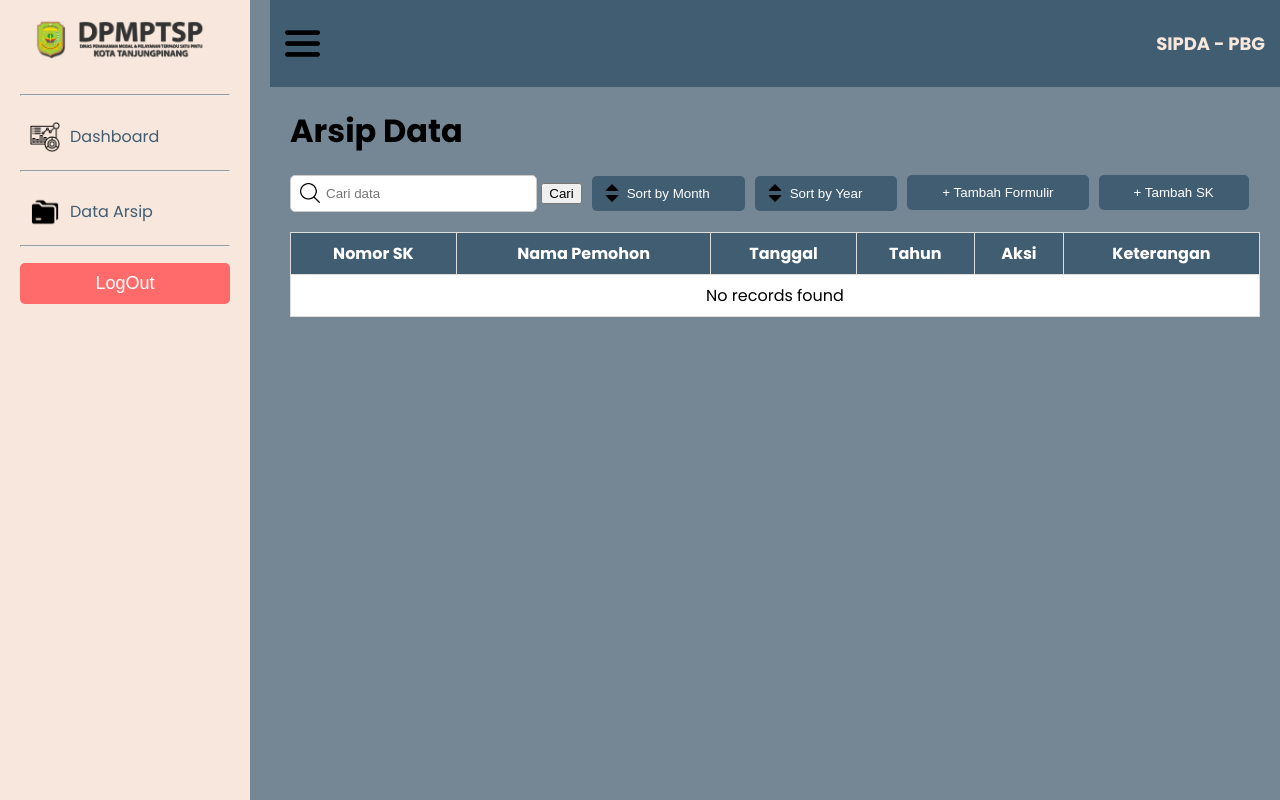
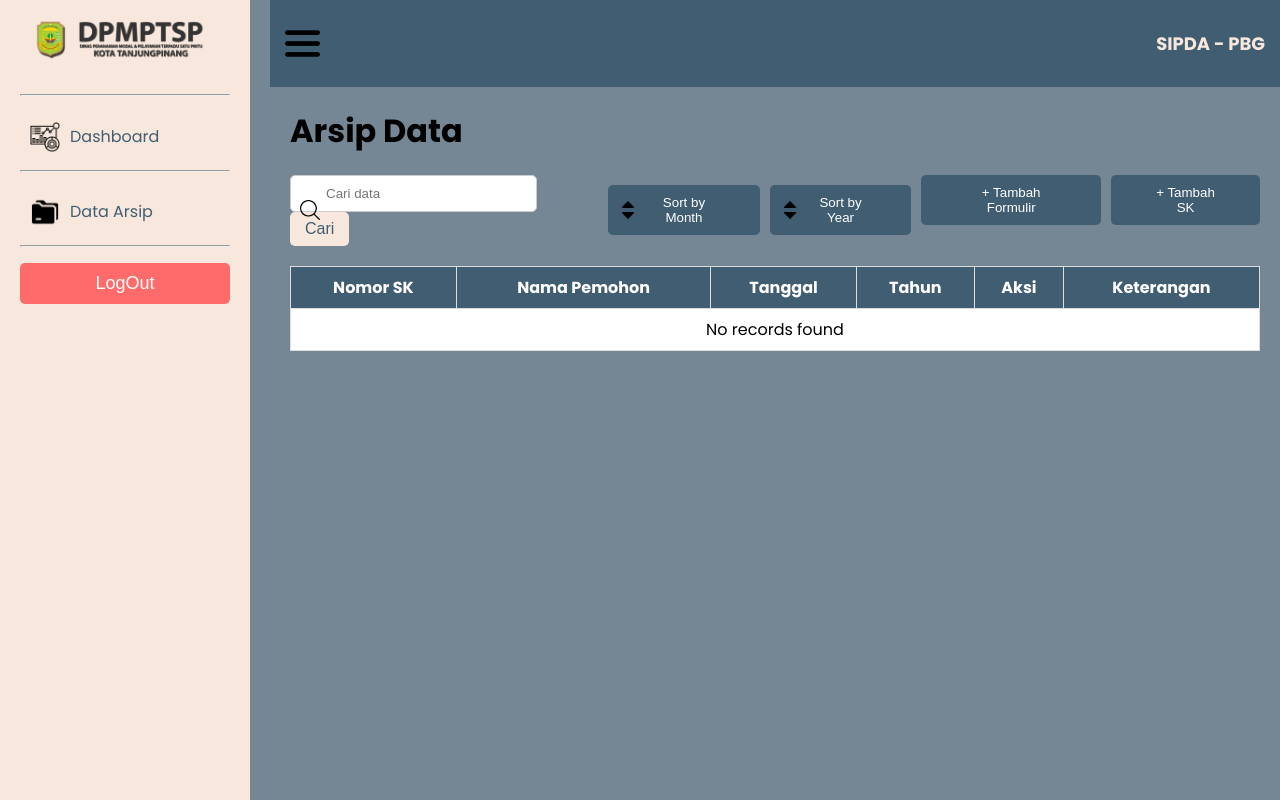
Before and after one commit to Muhammad-Rizki-Fachriza-Bailey/SIPDA-PBG-main, a PHP site: page /index_data_arsip.php in a window 1280 px wide. Run offline with PHP 8.4, Linux system fonts and the light colour scheme; data that the repository does not hold is empty.

Commit message:
Mengganti style pada tombol cari

```diff
--- a/css/style_data_arsip.css
+++ b/css/style_data_arsip.css
@@ -1,11 +1,11 @@
 :root {
-    --primary: #405D72;
+  --primary: #405d72;
   --bg: #758694;
-    --sidecolor: #F7E7DC;
+  --sidecolor: #f7e7dc;
 }
 
 body {
-    font-family: 'Poppins', sans-serif;
+  font-family: "Poppins", sans-serif;
   margin: 0;
   background-color: var(--bg);
 }
@@ -106,7 +106,7 @@ body {
   font-size: 12px;
   color: var(--sidecolor);
   text-decoration: none;
-    font-family: 'Poppins', sans-serif;
+  font-family: "Poppins", sans-serif;
 }
 
 .main-content {
@@ -155,6 +155,21 @@ body {
   border-radius: 5px;
   border: 1px solid #ccc;
   width: 200px;
+}
+
+.search-button {
+  background-color: var(--sidecolor);
+  color: var(--primary);
+  padding: 8px 15px;
+  border: none;
+  border-radius: 5px;
+  font-size: 16px;
+  cursor: pointer;
+  transition: background 0.3s;
+}
+
+.search-button:hover {
+  background-color: #f5c6a5;
 }
 
 .sort-button,
```
Lines whose indentation alone changed are shown as unchanged.
